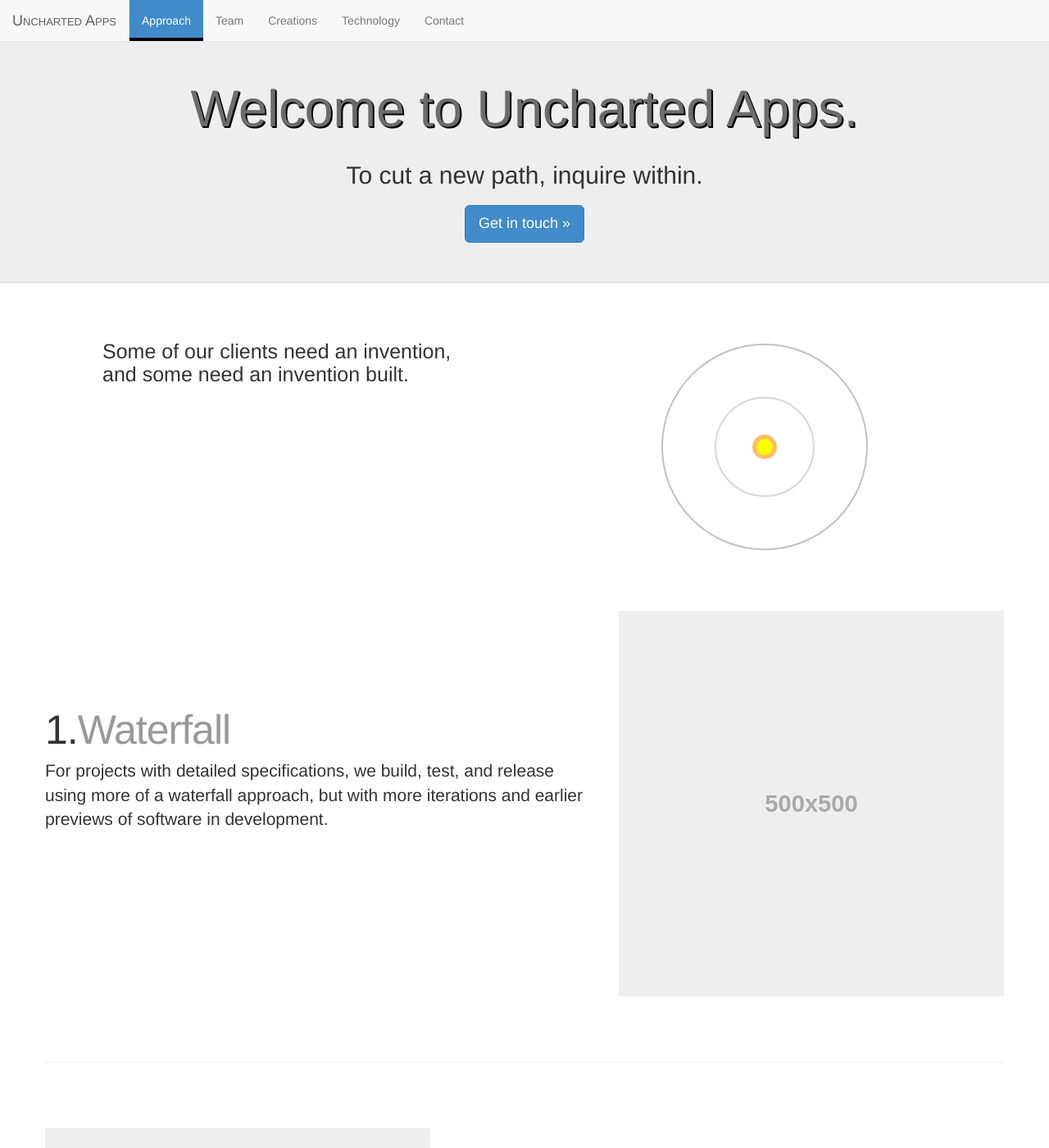
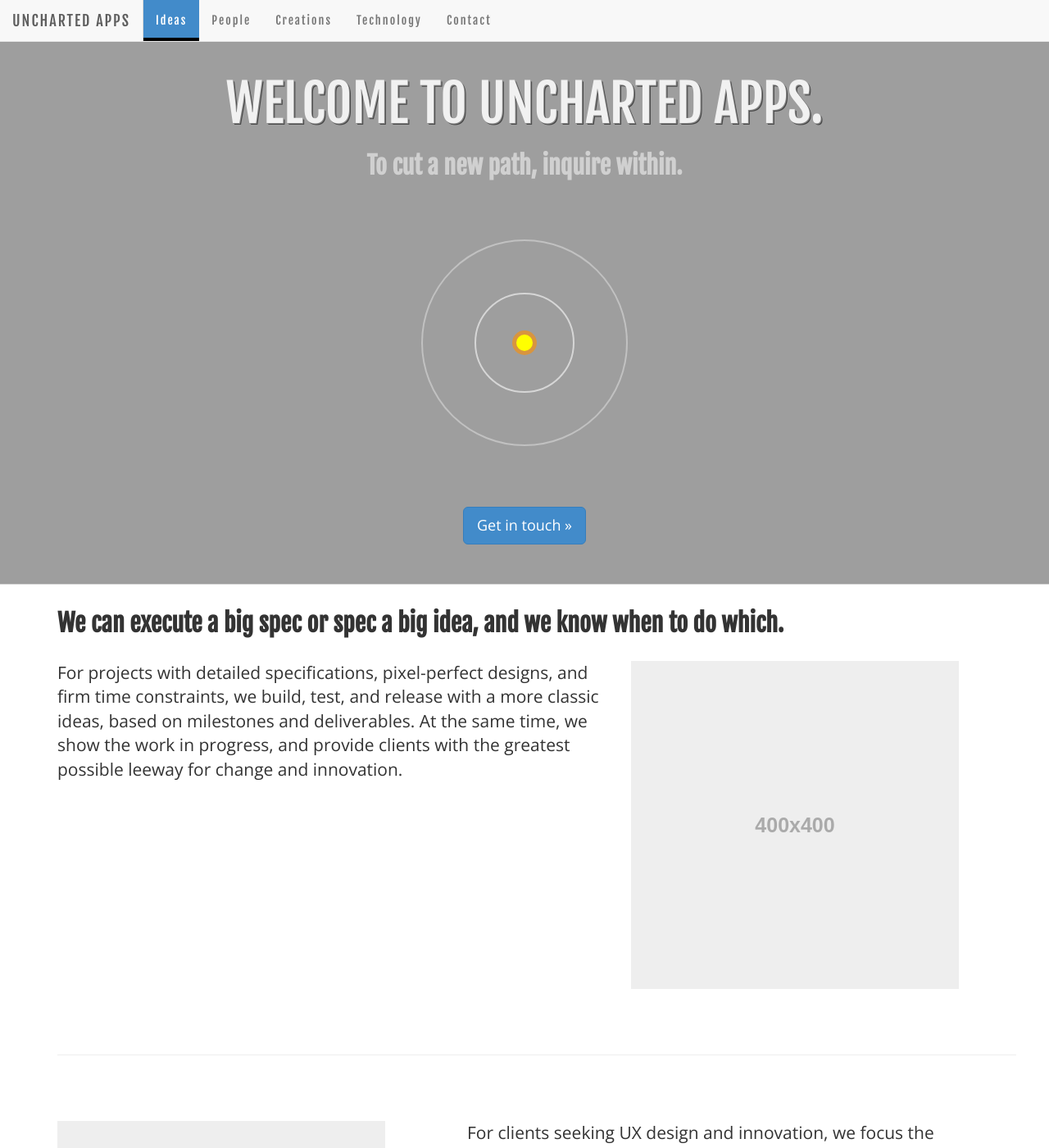
Before and after one commit to trailbehind/consulting-website, a Jekyll site: the page built from index.html, in a window 1280 px wide and 1400 px high. Shown: the whole window at 82% size. Built offline with Jekyll 4.4.1, drawn with Linux system fonts in a browser that asks for light colours; nearby versions of some CDN libraries; some of the changed text lies outside the part shown.

Commit message:
New content

```diff
--- a/_config.yml
+++ b/_config.yml
@@ -26,11 +26,11 @@ author :
 # Finally if you are pushing to a GitHub project page, include the project name at the end.
 #
 production_url : /consulting-website
+baseurl : '/consulting-website'
 
 # All Jekyll-Bootstrap specific configurations are namespaced into this hash
 #
 
-baseurl : '/consulting-website'
 JB :
   version : 0.3.0
 
--- a/_layouts/default.html
+++ b/_layouts/default.html
@@ -8,6 +8,7 @@
     	<link href="{{ site.baseurl }}/css/bootstrap.min.css" rel="stylesheet">
 		<link href="{{ site.baseurl }}/css/carousel.css" rel="stylesheet">
 		<link href="{{ site.baseurl }}/css/style.css" rel="stylesheet">
+		<link href="http://fonts.googleapis.com/css?family=Open+Sans:400,700|Fjalla+One" rel="stylesheet" type="text/css" />
 
     	<!-- HTML5 Shim and Respond.js IE8 support of HTML5 elements and media queries -->
     	<!-- WARNING: Respond.js doesn't work if you view the page via file:// -->
@@ -25,6 +26,5 @@
       <script src='{{ site.baseurl }}/js/bootstrap.min.js'></script>
   	<script src="{{ site.baseurl }}/js/holder.js"></script>
   	<script src="{{ site.baseurl }}/js/main.js"></script>
-  	<script src="{{ site.baseurl }}/js/scrollReveal.js"></script>
     </body>
   </html>
--- a/css/carousel.css
+++ b/css/carousel.css
@@ -44,25 +44,29 @@
 }
 
 .carousel span.glyphicon{
-	color:black;
+	color:#428bca;
 }
 
-.carousel a.carousel-control {
+/*.carousel a.carousel-control {
 	background-image:none;
-}
+}*/
 
 ol.carousel-indicators li{
 	border:1px solid black;
 	background-color: #428bca;
 }
 
-#gaia{
+#gaia-slide{
 	background-image:url('{{ site.baseurl }}/images/gaia_slide.gif');
 	opacity:.9;
 }
 
-#cloud{
+#cloud-slide{
 	background-image:url('{{ site.baseurl }}/images/cloud_slide_3.gif');
+}
+
+#site-slide{
+	background-image:url('{{ site.baseurl }}/images/web_slide.gif');
 }
 
 /* MARKETING CONTENT
--- a/css/style.css
+++ b/css/style.css
@@ -1,3 +1,34 @@
+---
+---
+
+/* fonts */
+
+h1 {
+    font-family: 'Fjalla One', sans-serif;
+    font-weight: normal;
+    text-transform: uppercase;
+    line-height: 57px;
+    font-size: 43px;
+    margin: 0 0 23px 0;
+    }
+h2 {
+    font-family: 'Fjalla One', sans-serif;
+    font-weight: 700;
+    letter-spacing: 0px;
+    }
+body {
+    font-family: 'Open Sans', sans-serif;
+    font-size: 14px;
+    line-height: 23px;
+    margin: 0 0 23px 0;
+    }
+
+.navbar{
+	font-family: 'Fjalla One', sans-serif;
+	font-weight: normal;
+	letter-spacing: 2px;
+	}
+
 /* Flexbox mixin */
 .wrapper {
   display: -webkit-box;
@@ -18,6 +49,12 @@
 /* Move down content because we have a fixed navbar that is 50px tall */
 body {
   padding-top: 50px;
+  background: url('{{ site.baseurl }}/images/stardust_@2X.png') repeat 0 0;
+}
+
+.background{
+	background-color:white;
+	padding-bottom:30px;
 }
 
 /* Navbar */
@@ -31,7 +68,7 @@ body {
   padding-bottom: 11px; }
 
 .navbar-default .navbar-brand {
-  border-right: 1px solid #e7e7e7;
+  border-right: 1px solid #D9D9D9;
   font-variant:small-caps;
 }
 
@@ -53,7 +90,9 @@ body {
 
 @media screen and (max-width: 767px) {
   ul.navbar-nav {
-    margin: 0 -15px; } }
+    margin: 0 -15px; }
+}
+
 /* Section Headers */
 h2.section {
   text-align: center;
@@ -61,53 +100,42 @@ h2.section {
   border-top: 2px solid #e7e7e7;
   background-color:#f8f8f8;
   margin:0;
-  padding:0;
+  padding:5px;
   font-weight: normal;
-  font-size: 50px;
-  font-variant:small-caps;
+  font-size: 40px;
+  text-transform:uppercase;
  }
 
 /* Jumbotron */
 .jumbotron {
   border-bottom: 1px solid #D6D6D6;
   margin-bottom: 0;
+  background-color:transparent;
  }
 
 .jumbotron h1{
 margin:0 0 30px 0;
 text-align:center;
 opacity:0;
-color:#6C6C6C;
-text-shadow:black 1px 1px 0px, black 2px 2px 0px;
+color:#F1F1F1;
+text-shadow:#8B8B8B 1px 1px 0px, #464646 2px 2px 0px;
 }
 
 .jumbotron h2{
 text-align:center;
-margin-bottom:20px;
+margin-bottom:0px;
 opacity:0;
+color:#D0D0D0;
 }
 
 .jumbotron p {
   margin-bottom: 0px; }
 
-/* Approach */
-.background.approach {
-  padding-bottom: 30px; }
+/* ideas */
 
-.approach .container .row h3{
-  	margin:70px auto 0 auto;
-	max-width:445px;
-	font-size:25px;
-  }
-
-.solar_container{
-  width:400px;
-  height:400px;
-  margin:auto;
-}
-
-.intro{
-	float:left;
+.ideas h2{
+	margin-top:30px;
+	margin-bottom:30px;
 }
 
 #solar-system{
@@ -243,10 +271,11 @@ h2#team {
 	opacity:.7;
 	color:black;
 	padding:7px;
+	cursor:pointer;
 }
 
 .person .label strong{
-	font-weight:bold;
+	font-weight:700;
 	font-size:18px;
 	display:block;
 	margin-bottom:2px;
@@ -260,9 +289,11 @@ h2#team {
 img.headshot {
 	width:200px;
 	height:225px;
+	border:1px solid #e7e7e7;
   display: block;
   margin: auto;
-  opacity: .9;
+  opacity: .85;
+  cursor:pointer;
   transition: opacity .2s ease-in-out, transform .2s ease-in-out;
   -webkit-transition: opacity .2s ease-in-out, -webkit-transform .2s ease-in-out; }
 
@@ -287,6 +318,10 @@ img.headshot:hover {
 }
 
 /* Technology */
+
+.technology p.lead{
+	margin-bottom:5px;
+}
 
 .logo-container {
   max-width: 800px;
@@ -319,8 +354,9 @@ img.headshot:hover {
 
 /* Contact */
 .background.contact {
-  background-color: #3D3D3D;
+  background-color: transparent;
   color: #F8F8F8;
+  padding-bottom:150px;
 }
 
   h2#contact{
--- a/index.html
+++ b/index.html
@@ -13,14 +13,14 @@ title: Uncharted Apps
 						  <span class="icon-bar"></span>
 						  <span class="icon-bar"></span>
 	        		</button>
-	        		<a class="navbar-brand" href="#top">Uncharted Apps</a>
+	        		<a class="navbar-brand" href="#top">UNCHARTED APPS</a>
 	      	  	</div>
 
 		      <!-- Collect the nav links, forms, and other content for toggling -->
 		      <div class="collapse navbar-collapse" id="bs-example-navbar-collapse-1">
 		        <ul class="nav navbar-nav">
-		          <li><a href="#approach">Approach</a></li>
-		          <li><a href="#team">Team</a></li>
+		          <li><a href="#ideas">Ideas</a></li>
+		          <li><a href="#team">People</a></li>
 				  <li><a href="#creations">Creations</a></li>
 				  <li><a href="#technology">Technology</a></li>
 				  <li><a href="#contact">Contact</a></li>
@@ -35,18 +35,6 @@ title: Uncharted Apps
 	       <div class="container">
 	         <h1>Welcome to Uncharted Apps.</h1>
 	         <h2>To cut a new path, inquire within.</h2>
-	         <p style="text-align:center"><a class="btn btn-primary btn-lg" role="button" href="#contact">Get in  touch &raquo;</a></p>
-	       </div>
-	     </div>
-
-      <div class="background approach">
-		 <div class="container" id="approach">
-			<div class="row">
-				<div class="col-md-6">
-		  	  	  <h3>Some of our clients need an invention,<br>
-				  and some need an invention built.</h3>
-				</div>
-				<div class="col-md-6">
 			<div class="solar_container">
 			    <svg xmlns="http://www.w3.org/2000/svg" version="1.1" x="0px" y="0px" width="400px" height="400px" viewBox="0 0 400 400" id="solar-system">
 					<defs>
@@ -96,19 +84,21 @@ title: Uncharted Apps
 					</g>
 			    </svg>
 			  </div>
-					</div>
+	         <p style="text-align:center"><a class="btn btn-primary btn-lg" role="button" href="#contact">Get in  touch &raquo;</a></p>
 	       </div>
 	     </div>
 
+      <div class="background ideas">
+		 <div class="container" id="ideas">
+		  	 <h2>We can execute a big spec or spec a big idea, and we know when to do which.</h2>
 		  <div class="container marketing">
 		  <!-- START THE FEATURETTES -->
 		        <div class="row featurette"  >
 		          <div class="col-md-7">
-		            <h2 class="featurette-heading">1.<span class="text-muted">Waterfall</span></h2>
-		            <p class="lead">For projects with detailed specifications, we build, test, and release using more of a waterfall approach, but with more iterations and earlier previews of software in development.</p>
+		            <p class="lead">For projects with detailed specifications, pixel-perfect designs, and firm time constraints, we build, test, and release with a more classic ideas, based on milestones and deliverables. At the same time, we show the work in progress, and provide clients with the greatest possible leeway for change and innovation.</p>
 		          </div>
 		          <div class="col-md-5">
-		            <img class="featurette-image img-responsive" data-src="holder.js/500x500/auto" alt="Generic placeholder image">
+		            <img class="featurette-image img-responsive" data-src="holder.js/400x400/auto" alt="Generic placeholder image">
 		          </div>
 		        </div>
 
@@ -116,18 +106,17 @@ title: Uncharted Apps
 
 		        <div class="row featurette"  >
 		          <div class="col-md-5">
-		            <img class="featurette-image img-responsive" data-src="holder.js/500x500/auto" alt="Generic placeholder image">
+		            <img class="featurette-image img-responsive" data-src="holder.js/400x400/auto" alt="Generic placeholder image">
 		          </div>
 		          <div class="col-md-7">
-		            <h2 class="featurette-heading">2. <span class="text-muted">Iteration</span></h2>
-		            <p class="lead">For greenfield projects, particularly to help start-ups in the pre-launch phase, we follow more of an agile methodology, with quick mock-ups and working prototypes built at the earliest moments, and built and rebuilt until user engagement metrics are off the charts.</p>
+		            <p class="lead"> For clients seeking UX design and innovation, we focus the methodology more on quick mock-ups and working prototypes, built at the earliest moments, and rebuilt iteratively until user engagement metrics are off the charts.</p>
 		          </div>
 		        </div>
 			</div>
 		</div>
-
+	</div>
+		<h2 class="section" id="team">People</h2>
 		<div class="background team">
-			<h2 class="section" id="team">Team</h2>
 			<div class="container">
 				<div class="row">
 					<div class="person col-md-3" id="andrew">
@@ -195,25 +184,24 @@ title: Uncharted Apps
          <li data-target="#myCarousel" data-slide-to="2"></li>
        </ol>
        <div class="carousel-inner">
-         <div class="item active" id="gaia">
+         <div class="item active" id="gaia-slide">
              <div class="carousel-caption">
                <h1>App: Gaia GPS</h1>
                <p><a href="https://www.apple.com/your-verse/elevating-expedition/">Recently featured by Apple</a>, Gaia GPS is the ultimate app for the backcountry. Across iOS, Android, and the web, Gaia GPS provides a complete platform for mapping and exploration, and showcases our skill in building powerful applications.</p>
              </div>
          </div>
-         <div class="item" id="cloud">
+         <div class="item" id="cloud-slide">
              <div class="carousel-caption">
                <h1>Service: Cloud Sync API</h1>
                <p>Built on Postgres, Django, and Amazon EC2, our cloud-sync API enables many of the apps we built to synchronize data between mobile devices and the web. Thousands of users per day sync data to the Cloud services we built.</p>
 			 </div>
 
            </div>
-         <div class="item">
-
+         <div class="item" id="site-slide">
            <div class="container">
              <div class="carousel-caption">
                <h1>Website: UnchartedApps.com</h1>
-               <p>Built on Jekyll and GitHub pages, with a dash of Jquery, we hope this website demonstrates a modern design sensibility and an elegant solution to the problem of letting you know what we do.</p>
+               <p>Built on Jekyll-Bootstrap and GitHub pages, with a dash of Jquery, we hope this website demonstrates a modern design sensibility and an elegant solution to the problem of letting you know what we do.</p>
              </div>
            </div>
          </div>
@@ -252,9 +240,20 @@ title: Uncharted Apps
 					<span class="name">Bootstrap</span></a>
 				</div>
 			</div>
-			<p class="lead">Lorem Ipsum is simply dummy text of the printing and typesetting industry. Lorem Ipsum has been the industry's standard dummy text ever since the 1500s, when an unknown printer took a galley of type and scrambled it to make a type specimen book. It has survived not only five centuries, but also the leap into electronic typesetting, remaining essentially unchanged.</p>
-			<p class="lead"> It was popularised in the 1960s with the release of Letraset sheets containing Lorem Ipsum passages, and more recently with desktop publishing software like Aldus PageMaker including versions of Lorem Ipsum.</p>
-			<p class="lead">Contrary to popular belief, Lorem Ipsum is not simply random text. It has roots in a piece of classical Latin literature from 45 BC, making it over 2000 years old. Richard McClintock, a Latin professor at Hampden-Sydney College in Virginia, looked up one of the more obscure Latin words, consectetur, from a Lorem Ipsum passage, and going through the cites of the word in classical literature, discovered the undoubtable source.</p>
+			<div class="row">
+				<div class="col-md-4">
+					<p class="lead"><strong>Web and Mobile</strong></p>
+					<p class="lead">We build apps on one or sometimes across all of iOS, Android, and the web. We can effectively build native mobile apps, that also work responsively on the web.</p>
+				</div>
+				<div class="col-md-4">
+					<p class="lead"><strong>Mapping Libraries</strong></p>
+					<p class="lead">We have a unique depth of experience working with many of the best mobile mapping toolkits of the day, including Maply/WhirlyGlobe, Route-me, Apple Mapkit, Google Maps, and Nutiteq. On the web, we have deployed Leaflet, OpenLayers, and Google Maps.</p>
+				</div>
+				<div class="col-md-4">
+					<p class="lead"><strong>Web Design and Stack</strong></p>
+					<p class="lead">We use the best technologies for creating beautiful and functional websites, including HTML5, Javascript, Angular.js, and Bootstrap. On the back-end, we tend to use Amazon EC2, Django/Python, and Postgres, but have experience in many others.</p>
+				</div>
+			</div>
 	</div>
 </div>
 
--- a/js/main.js
+++ b/js/main.js
@@ -1,19 +1,19 @@
 $(document).ready(function(){
 	hashLinks();
 	scrollLinks(1000);
-	$('body').scrollspy({ target: '#bs-example-navbar-collapse-1', offset: 50 });
+	$('body').scrollspy({ target: '#bs-example-navbar-collapse-1', offset: 90 });
 	$(".jumbotron h1").fadeTo(1250, 1, "easeInOutCubic", function(){
 		$(".jumbotron h2").fadeTo(1500, 1, "easeInOutCubic");
 	});
-	//window.scrollReveal = new scrollReveal();
-	//populateTeam();
 	hashLinks();
 })
 
 function scrollLinks(speed){
 	var $root = $('html, body');
 	var $navbar = $('.navbar-fixed-top')
-	$('.navbar-default a:not(.carousel-control)').click(function(){
+	var $navLinks = $('.navbar-default a:not(.carousel-control)');
+	var $button = $('.jumbotron a');
+	$button.add($navLinks).on('click', function(){
 	    var href = $.attr(this, 'href');
 		$root.animate({
 			scrollTop: $( $(this).attr('href') ).offset().top - ($navbar.height())
@@ -27,35 +27,3 @@ function scrollLinks(speed){
 function hashLinks(){
 
 }
-
-function populateTeam(){
-	$.ajax({
-		dataType: "jsonp",
-		url: "team.json",
-		success: addMembers,
-		jsonp: "addMembers",
-		error: function (jqxhr, textStatus, error){
-			var err = textStatus + ", " + error;
-			console.log("Request failed: " + err);
-		}
-	});
-}
-
-function addMembers(data){
-	var members = data.team.length;
-	var fullRows = Math.floor(members / 4);
-	var $section = $(".background.team .container");
-	var rowLength = 4;
-	var roles = true;
-	var currentMember, currentRow;
-	for(i=0;i<fullRows;i++){
-		$section.append("<div class='row' id=row" + i);
-		$currentRow = ("#row" + i);
-		for(j=0;j<rowLength;j++){
-			currentMember = data.team[j + (i*4)];
-			if(currentMember.roles.length == 1){ roles = false; }
-			$currentRow.append("<div class='person col-md-3'> <a data-toggle='modal' data-target='#" + currentMember.id + "'> img class ='headshot' src='images/" + currentMember.photo + "'" + "></a> <div class='label'> <strong>" + currentMember.name + "</strong> <span>" + currentMember.roles[0] + "</span></div></div>");
-			$('body').append("<div class='modal fade' id='" + currentMember.id + "' tabindex='-1' role='dialog' aria-labelledby='myModalLabel' aria-hidden='true'> <div class='modal-dialog'> <div class='modal-content'> <div class='modal-header'> <button type='button' class='close' data-dismiss='modal' aria-hidden='true'>&times;</button><h4 class='modal-title' id='" + currentMember.id + "'>" + currentMember.name + "</h4> </div><div class='modal-body'><h5><strong>" + roles ? "Roles: " : "Role: " + "</strong>" + currentMember.roles[0] + "</h5>" + currentMember.bio + "</div><div class='modal-footer'><button type='button' class='btn btn-default' data-dismiss='modal'>Close</button></div> </div></div></div>");
-		}
-	}
-}
```
Also changed, not shown: images/mooning_@2X.png (added), images/web_slide.gif (added). Lines whose indentation alone changed are shown as unchanged.
